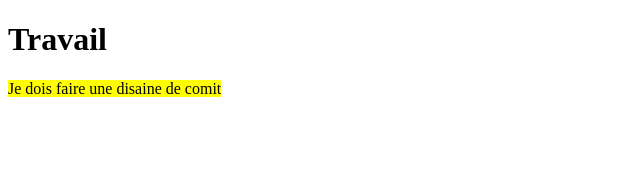
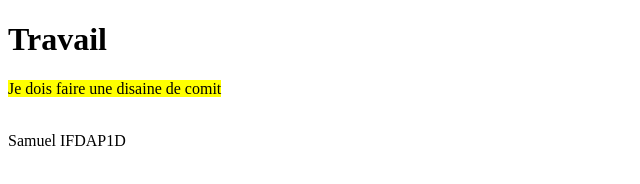
Before and after one commit to samVall-ssd/TestGit, a plain HTML site: page Index.html in a window 1280 px wide. Shown: the whole page, without its empty margins (0-640 px from the left). Drawn offline with Linux system fonts and the light colour scheme.

Commit message:
Ajout d'un footer

```diff
--- a/Index.html
+++ b/Index.html
@@ -11,6 +11,10 @@
        <mark>  Je dois faire une disaine de comit </mark>
     </p>
     <img src="" alt=""> <figcaption> </figcaption></section>
+    <footer>
+
+        Samuel IFDAP1D
+    </footer>
 
 
 </body>
```
